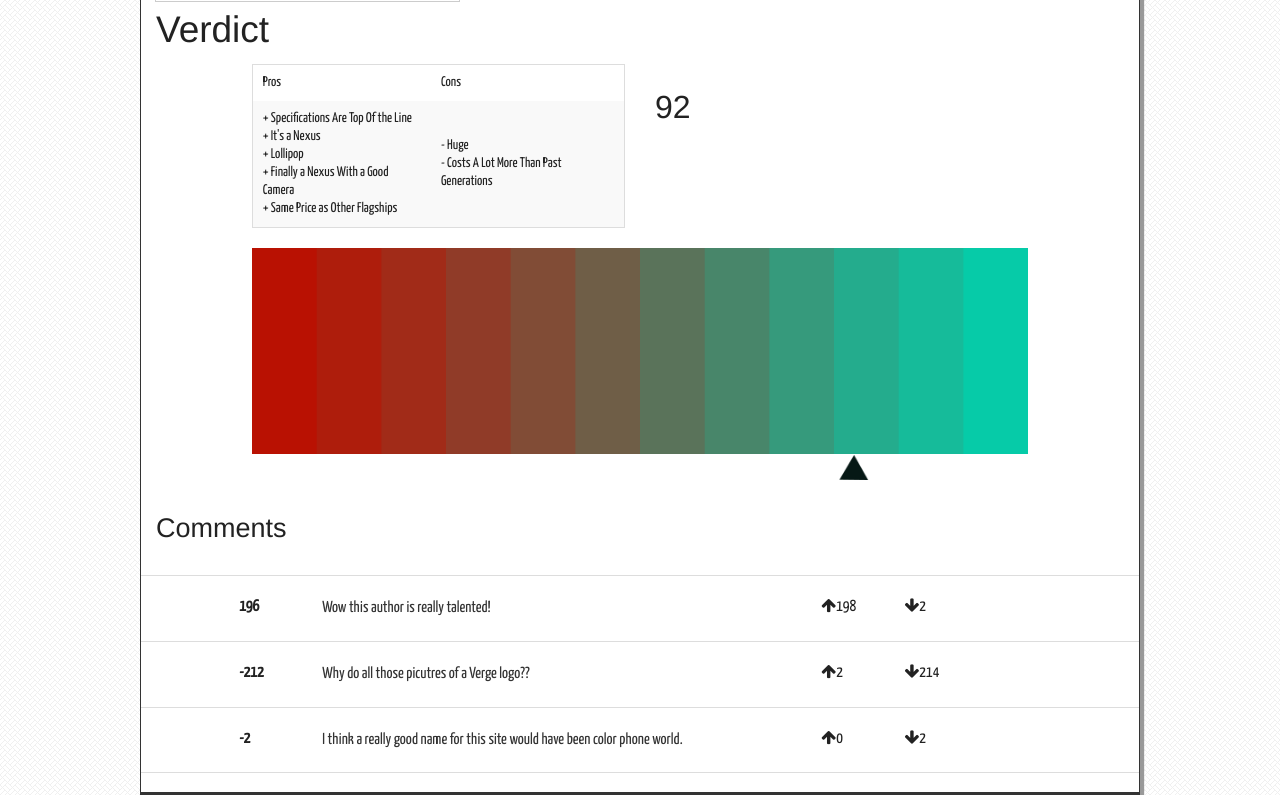
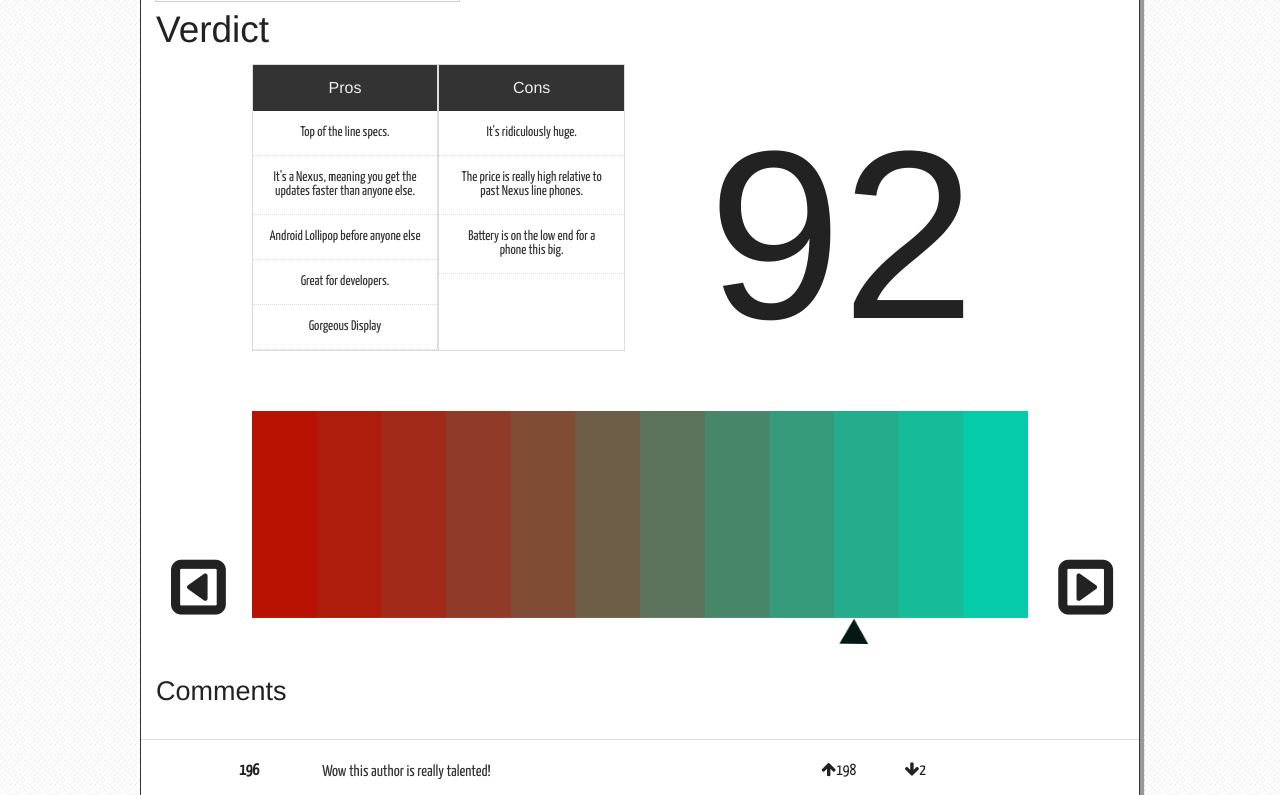
Before and after one commit to DXCanas/phonedex, a plain HTML site: page subpages/iphone6review.html in a window 1280 px wide. Shown: the part 2500-3295 px from the top of the page. Drawn offline with Linux system fonts and the light colour scheme.

Commit message:
Getting there
Take a look...

```diff
--- a/css/stylesheet.scss
+++ b/css/stylesheet.scss
@@ -323,6 +323,15 @@ body {
     box-shadow: $box-shadow;
     border: $border-default;
 
+    .rating{
+        font-size: 15em;
+        text-align: center;
+    }
+
+    .moverating{
+        font-size: 400%;
+    }
+
     h4{
         .rating{
             text-align: center;
--- a/subpages/iphone6review.html
+++ b/subpages/iphone6review.html
@@ -268,42 +268,87 @@
                     <!--This is where the pros and cons go, also the rating number on the right-->
                     <div class="row prosandcons">
                         <div class="large-5 large-offset-1 columns">
-                            <table>
-                                <tr>
-                                    <td>Pros</td>
-                                    <td>Cons</td>
-                                </tr>
-                                <tr>
-                                    <td>
-                                        + Specifications Are Top Of the Line
-                                        <br />
-                                        + It's a Nexus
-                                        <br />
-                                        + Lollipop
-                                        <br />
-                                        + Finally a Nexus With a Good Camera
-                                        <br />
-                                        + Same Price as Other Flagships
-                                        <br />
-                                    </td>
+                            <div class="row collapse" data-equalizer>
+                                <div class="large-6 columns">
+                                    <ul class="pricing-table" data-equalizer-watch>
+                                        <li class="title">Pros</li>
 
-                                    <td>
-                                        - Huge
-                                        <br />
-                                        - Costs A Lot More Than Past Generations
-                                    </td>
-                                </tr>
-                            </table>
+                                        <!--Begin Pros List-->
+                                        <li class="bullet-item">
+                                            Top of the line specs.
+                                        </li>
+
+                                        <li class="bullet-item">
+                                            It's a Nexus, meaning you get the updates faster than anyone else.
+                                        </li>
+
+                                        <li class="bullet-item">
+                                            Android Lollipop before anyone else
+                                        </li>
+
+                                        <li class="bullet-item">
+                                            Great for developers.
+                                        </li>
+
+                                        <li class="bullet-item">
+                                            Gorgeous Display
+                                        </li>
+                                    </ul>
+                                </div>
+
+                                <div class="large-6 columns">
+                                    <ul class="pricing-table" data-equalizer-watch>
+                                        <li class="title">Cons</li>
+
+                                        <!--Begin Cons List-->
+                                        <li class="bullet-item">
+                                            It's ridiculously huge.
+                                        </li>
+
+                                        <li class="bullet-item">
+                                            The price is really high relative to past Nexus line phones.
+                                        </li>
+
+                                        <li class="bullet-item">
+                                            Battery is on the low end for a phone this big.
+                                        </li>
+
+                                    </ul>
+                                </div>
+                            </div>
                         </div>
 
                         <div class="large-5 end columns">
-                            <h1 class="Rating">92</h1>
+                            <h4 class="rating">92</h4>
                         </div>
                     </div>
 
                     <div class="row">
-                        <div class="small-centered small-10 columns">
-                            <img class="text-center" src="../img/ratingbar.png" alt="gradientvotebar">
+
+                        <div class="large-1 columns">
+                            <!--Yeah, I did it.-->
+                            <br />
+                            <br />
+                            <br />
+                            <br />
+                            <br />
+                            <br />
+                            <i class="moverating fa fa-caret-square-o-left"></i>
+                        </div>
+
+                        <div class="small-10 columns center">
+                            <img src="../img/ratingbar.png" alt="gradientvotebar">
+                        </div>
+
+                        <div class="large-1 columns">
+                            <!--Yeah, I did it again.-->
+                            <br />
+                            <br />
+                            <br />
+                            <br />
+                            <br />
+                            <br />
+                            <i class="moverating fa fa-caret-square-o-right"></i>
                         </div>
                     </div>
                 </div>
```
Also changed, not shown: subpages/nexus6review.html (+25 -2 lines), css/stylesheet.css, 1 other file.
